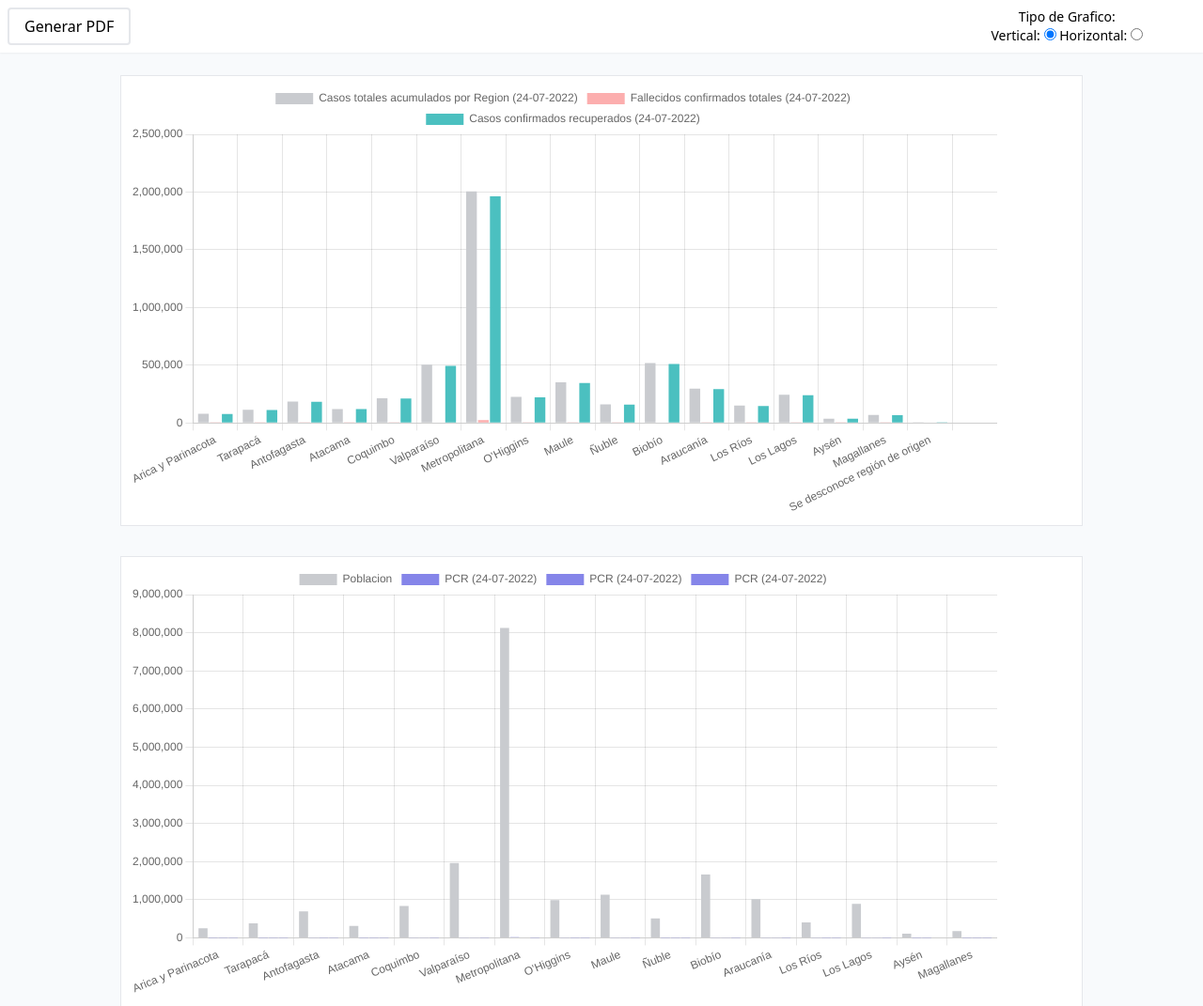
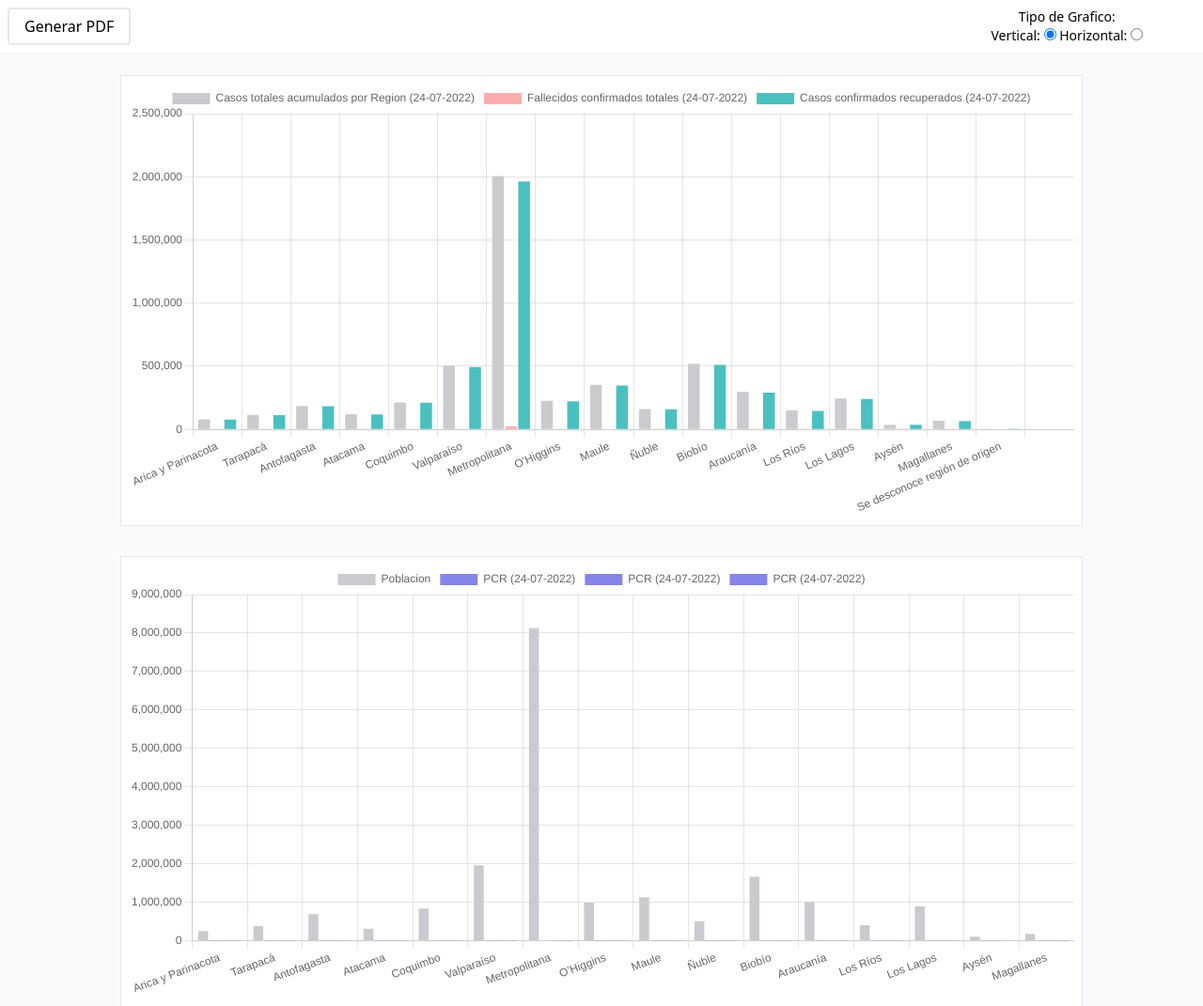
Before and after one commit to aestay/aestay.github.io, a plain HTML site: page demo/2/index.html in a window 1280 px wide. Shown: the top 1071 px of the page at 94% size. Drawn offline with nearby package versions, Linux system fonts and the light colour scheme.

Commit message:
actualizada demo 2

```diff
--- a/demo/2/index.html
+++ b/demo/2/index.html
@@ -22,17 +22,17 @@
         </div>
         <div id="wrapperPDF" class="p-6">
             <div class="m-auto mb-8 w-full max-w-5xl h-[30rem] bg-white border p-2 html2pdf__page-break">
-                <canvas id="canvasConfirmadosRegionales" class="w-full " aria-label="Estadistica Covid-19" role="img">
+                <canvas id="canvasConfirmadosRegionales" class="w-full h-full" aria-label="Estadistica Covid-19" role="img">
                     <p>Este navegador no soporta el elemento canvas. Ver soporte <a href="https://caniuse.com/canvas" target="_blank">aqui</a></p>
                 </canvas>
             </div>
             <div class="m-auto mb-8 w-full max-w-5xl h-[30rem] bg-white border p-2 html2pdf__page-break">
-                <canvas id="canvasPCRRegional" class="w-full " aria-label="Estadistica Covid-19" role="img">
+                <canvas id="canvasPCRRegional" class="w-full h-full" aria-label="Estadistica Covid-19" role="img">
                     <p>Este navegador no soporta el elemento canvas. Ver soporte <a href="https://caniuse.com/canvas" target="_blank">aqui</a></p>
                 </canvas>
             </div>
             <div class="m-auto mb-8 w-full max-w-5xl h-[30rem] bg-white border p-2">
-                <canvas id="canvasFallecidosEtarios" class="w-full " aria-label="Estadistica Covid-19" role="img">
+                <canvas id="canvasFallecidosEtarios" class="w-full h-full" aria-label="Estadistica Covid-19" role="img">
                     <p>Este navegador no soporta el elemento canvas. Ver soporte <a href="https://caniuse.com/canvas" target="_blank">aqui</a></p>
                 </canvas>
             </div>
@@ -53,6 +53,13 @@
                 if( temp != undefined ) temp.destroy()
                 temp = Chart.getChart("canvasFallecidosEtarios");
                 if( temp != undefined ) temp.destroy()
+
+                let y = false
+                if( indexAxis == 'y' ) y = true
+                document.querySelectorAll('#canvasConfirmadosRegionales, #canvasPCRRegional, #canvasFallecidosEtarios').forEach( canvas => {
+                    canvas.parentElement.classList.toggle('h-[30rem]', !y)
+                    canvas.parentElement.classList.toggle('h-[60rem]', y)
+                })
 
                 createChart(
                     document.getElementById('canvasConfirmadosRegionales'),
@@ -81,6 +88,7 @@
                     options: {
                         indexAxis: indexAxis,
                         responsive: true,
+                        maintainAspectRatio: false,
                     },
                     }
                 )
@@ -116,6 +124,7 @@
                     options: {
                         indexAxis: indexAxis,
                         responsive: true,
+                        maintainAspectRatio: false,
                     },
                     }
                 )
@@ -136,6 +145,7 @@
                     options: {
                         indexAxis: indexAxis,
                         responsive: true,
+                        maintainAspectRatio: false,
                     },
                     }
                 )
```
